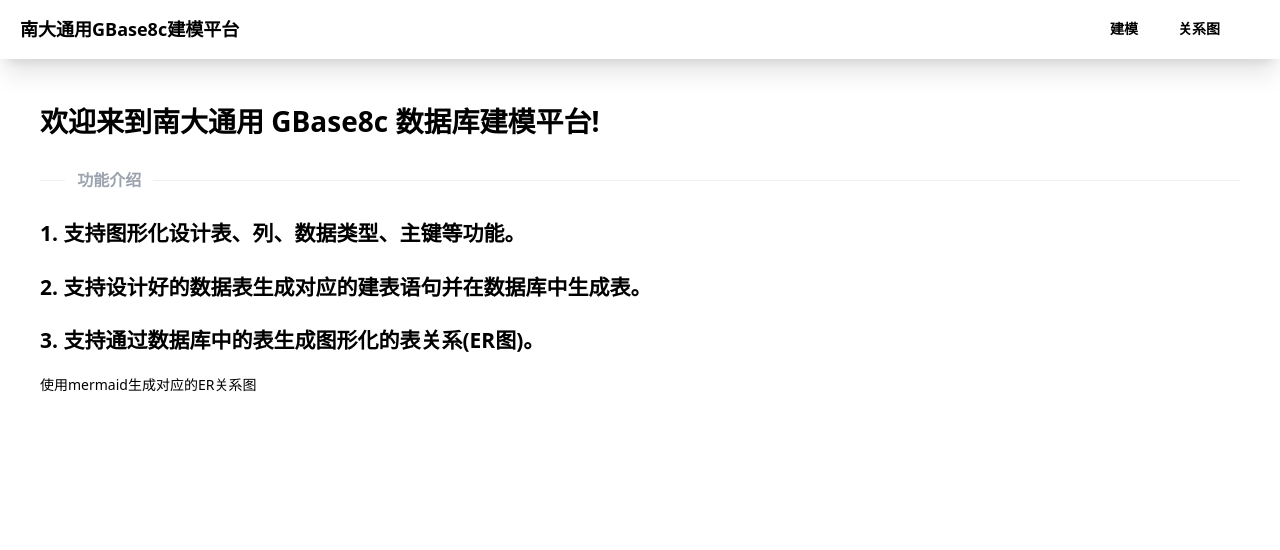
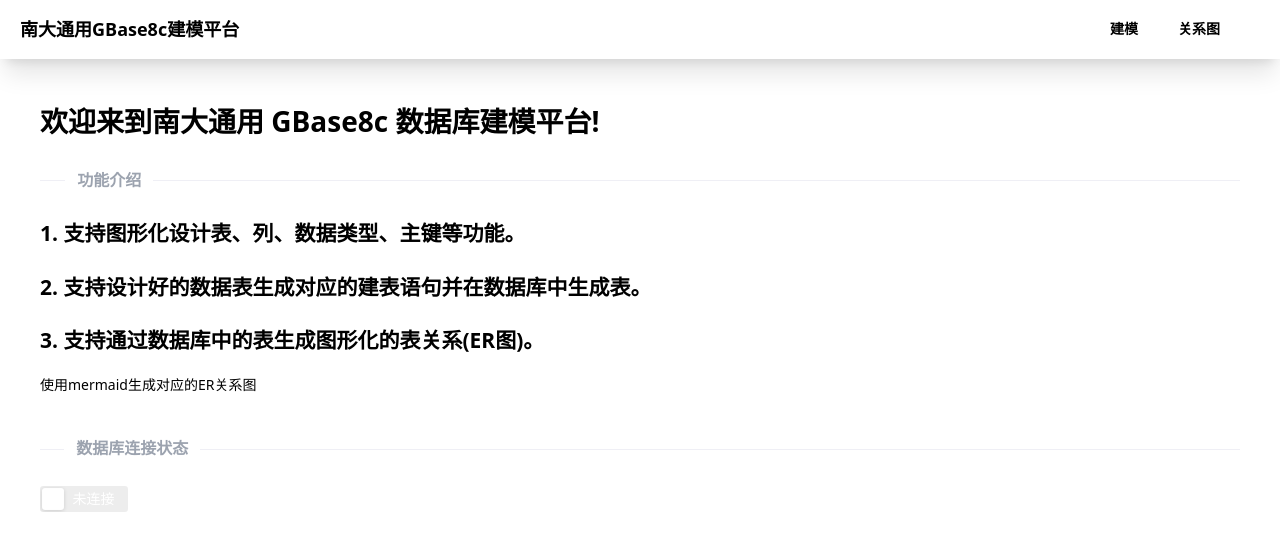
Before and after one commit to Azzellz/gbase-modeling-platform, a Vue app in the folder packages/client/: page / in a window 1280 px wide. Shown: the top 550 px of the page. Built offline with nearby package versions, Linux system fonts and the light colour scheme; no server answers.

Commit message:
feat(client): 增加主页数据库状态显示

```diff
--- /dev/null
+++ b/packages/client/src/stores/db.ts
@@ -0,0 +1,51 @@
+import { API } from "@/api";
+import type { Table, Schema, SchemaQueryParams } from "@root/models";
+import { isSuccessResponse } from "@root/shared";
+import { defineStore } from "pinia";
+import { ref } from "vue";
+
+export const useDBStore = defineStore('db-store', () => {
+    const isLinking = ref(false)
+
+    const tables = ref<Table[]>([]);
+    async function getTables() {
+        const result = await API.table.getTables()
+        if (isSuccessResponse(result)) {
+            tables.value = result.data
+        }
+        return result
+    }
+
+    const schemas = ref<Schema[]>([]);
+    async function getSchemas(params: SchemaQueryParams) {
+        const result = await API.schema.getSchemas(params)
+        if (isSuccessResponse(result)) {
+            schemas.value = result.data
+        }
+        return result
+    }
+
+    /**
+     * 初始化数据库所需的东西
+     * @returns 数据库是否初始化成功
+     */
+    async function init() {
+        const results = await Promise.all([getTables(), getSchemas({ system: false })])
+        const isAllReady = results.every((result) => isSuccessResponse(result))
+        if (isAllReady) {
+            isLinking.value = true
+            return true
+        } else {
+            return false
+        }
+    }
+
+    return {
+        isLinking,
+        tables,
+        getTables,
+        schemas,
+        getSchemas,
+        init
+    }
+})
--- a/packages/client/src/views/HomeView.vue
+++ b/packages/client/src/views/HomeView.vue
@@ -13,9 +13,40 @@
                 <p class="my-4">使用mermaid生成对应的ER关系图</p>
             </div>
         </div>
+        <n-divider title-placement="left">
+            <span class="font-bold text-gray">数据库连接状态</span>
+        </n-divider>
+        <div>
+            <n-switch
+                v-model:value="dbStore.isLinking"
+                :loading="isTryLinking"
+                :round="false"
+                disabled
+                size="large"
+            >
+                <template #checked> 已连接 </template>
+                <template #unchecked>
+                    {{ isTryLinking ? '正在尝试连接数据库...' : '未连接' }}
+                </template>
+            </n-switch>
+        </div>
     </main>
 </template>
 
 <script setup lang="ts">
-import { NDivider } from 'naive-ui'
+import { useDBStore } from '@/stores/db'
+import { NDivider, useMessage, NSwitch } from 'naive-ui'
+import { onBeforeMount, ref } from 'vue'
+
+const dbStore = useDBStore()
+const message = useMessage()
+const isTryLinking = ref(true)
+
+onBeforeMount(async () => {
+    const result = await dbStore.init()
+    isTryLinking.value = false
+    if (!result) {
+        message.error('连接数据库失败!')
+    }
+})
 </script>
```
